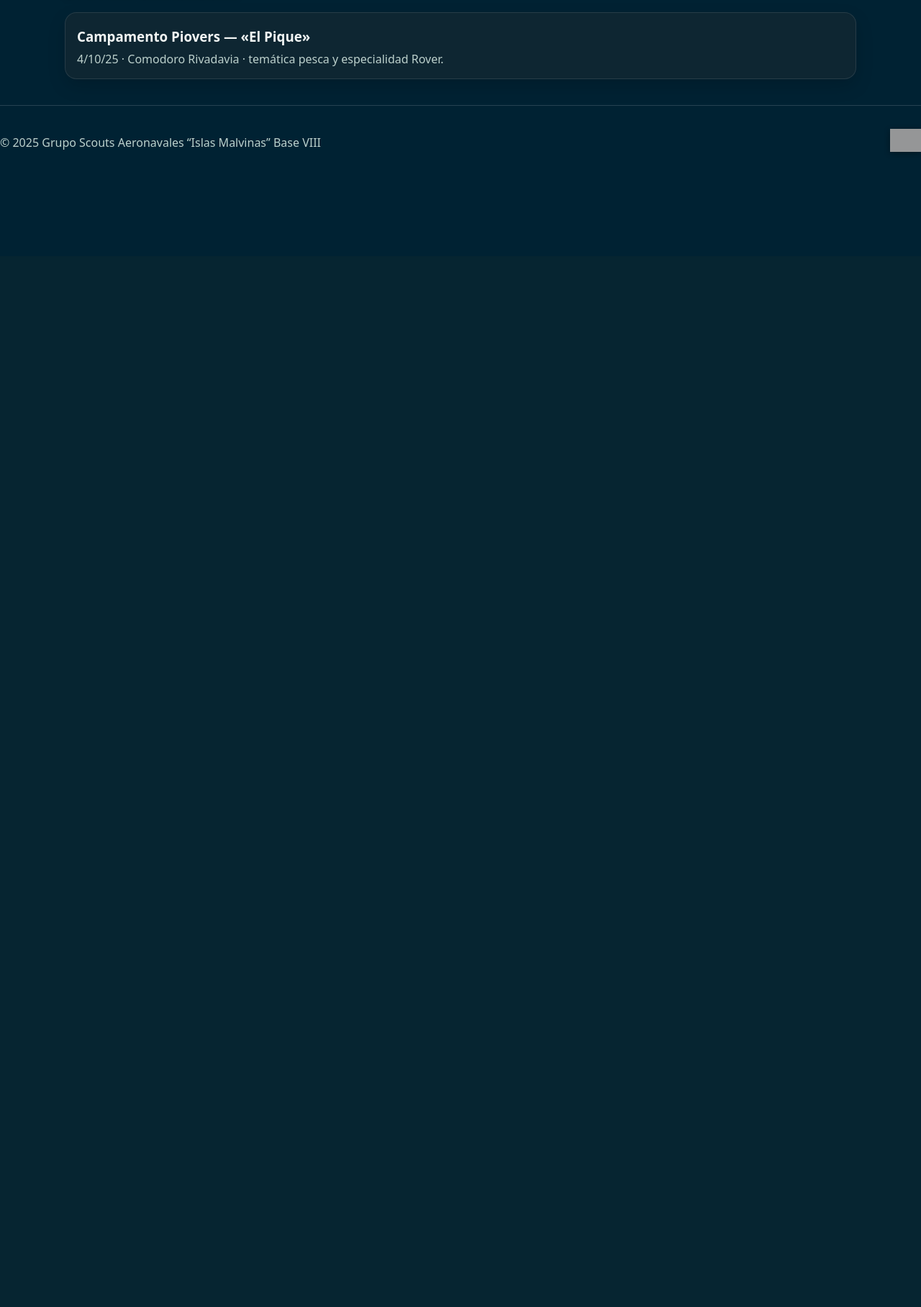
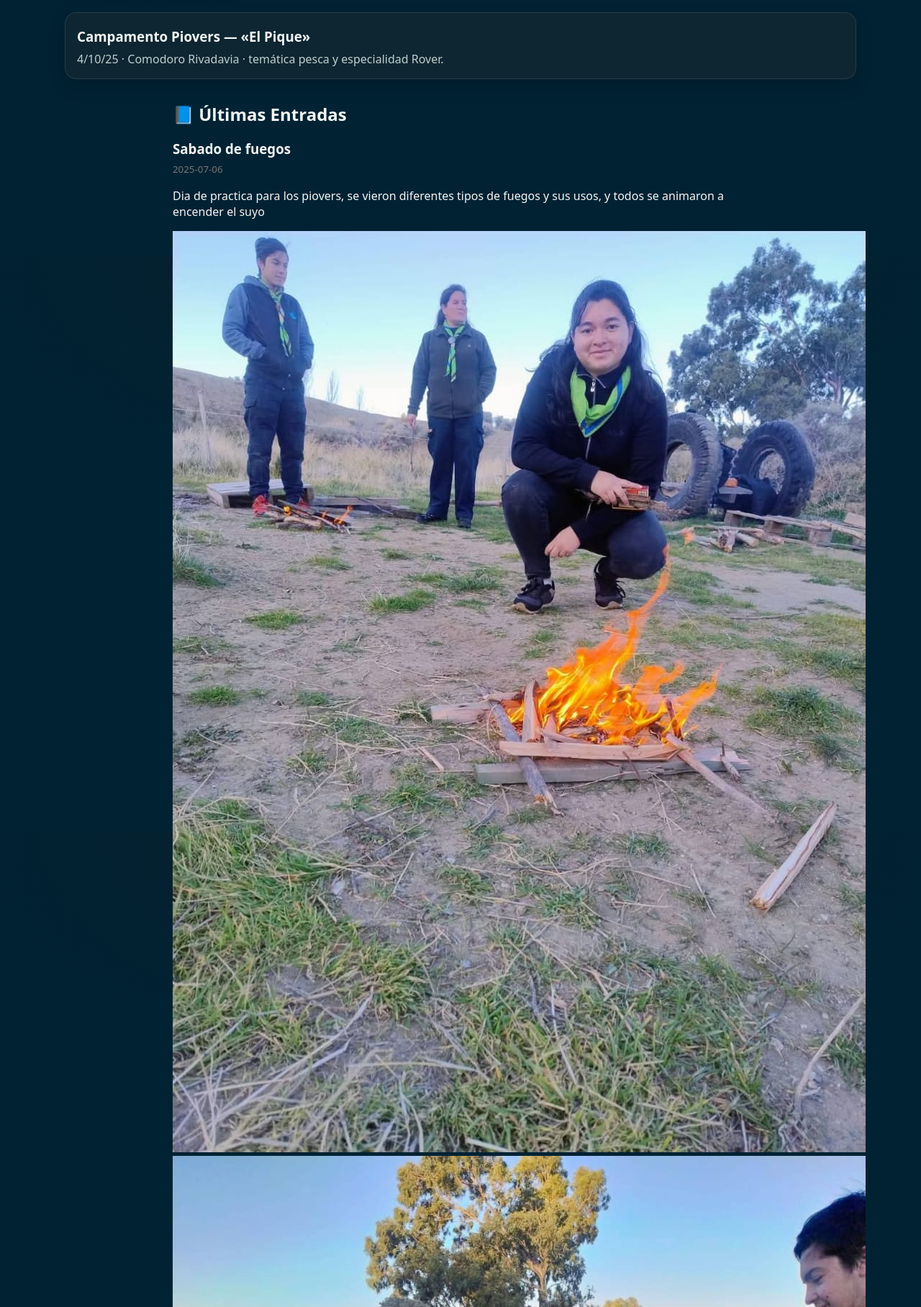
Before and after one commit to jaako1986/piovertadas, a Flask app: page / in a window 1280 px wide; the page is wider, and only the part inside the window is pictured. Shown: the part 444-2260 px from the top of that part at 72% size. Before the commit the page ends 655 px from the top of that part, so only its background shows below. Run offline with Flask 3, Linux system fonts and the light colour scheme; some web fonts are replaced; grey boxes are pictures that could not be loaded.

Commit message:
home muestra entradas del blog

```diff
--- a/app.py
+++ b/app.py
@@ -45,7 +45,11 @@ with app.app_context():
 # ----------------------------------------------------
 @app.route("/")
 def home():
-    return render_template("home_v2.html", now=datetime.now())
+    entradas = obtener_entradas()
+    # Mostramos solo las 3 más nuevas (si querés todas, sacá [:3])
+    ultimas = entradas
+    return render_template("home_v2.html", now=datetime.now(), entradas=ultimas)
+
 
 @app.route("/galeria")
 def galeria():
--- a/static/css/home_v2.css
+++ b/static/css/home_v2.css
@@ -330,3 +330,20 @@ td a:hover{ text-decoration: underline }
   opacity: .95;
   filter: drop-shadow(0 2px 5px rgba(0,0,0,.4));
 }
+
+.blog-resumen {
+    margin: 2rem auto;
+    max-width: 800px;
+}
+
+.entrada-resumen h3 {
+    margin-bottom: 0.2rem;
+}
+
+.entrada-resumen small {
+    color: #777;
+}
+
+.contenido-resumen {
+    margin: 0.5rem 0 1rem 0;
+}
--- a/templates/home_v2.html
+++ b/templates/home_v2.html
@@ -28,5 +28,21 @@
       <p>4/10/25 · Comodoro Rivadavia · temática pesca y especialidad Rover.</p>
     </article>
   </div>
+  <section class="blog-resumen">
+  <h2>📘 Últimas Entradas</h2>
+
+  {% for e in entradas %}
+    <article class="entrada-resumen">
+      <h3>{{ e.titulo }}</h3>
+      <small>{{ e.fecha }}</small>
+      <div class="contenido-resumen">
+        {{ e.contenido|safe }}
+      </div>
+      <a href="/blog">Ver todas</a>
+      <hr>
+    </article>
+  {% endfor %}
+</section>
+
 </section>
 {% endblock %}
```
